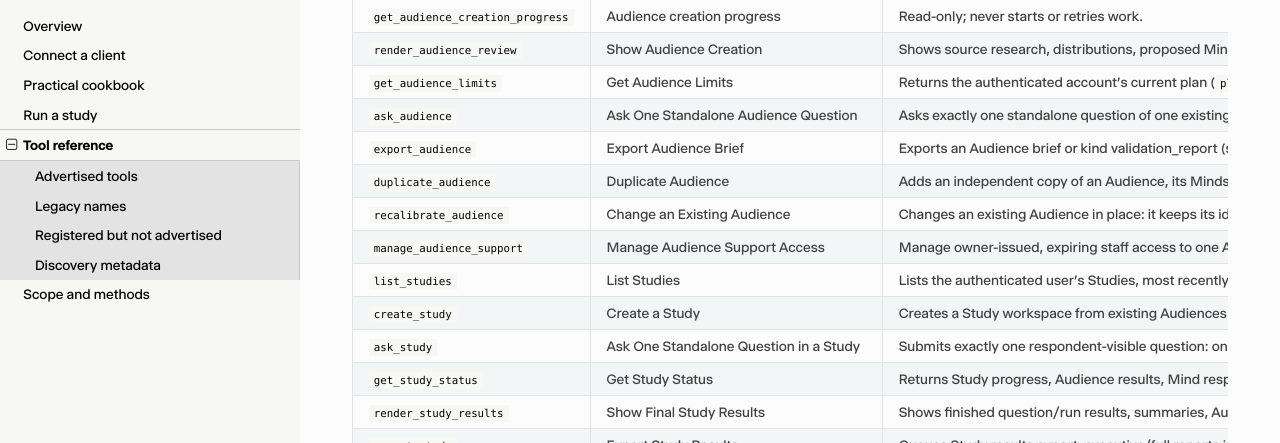
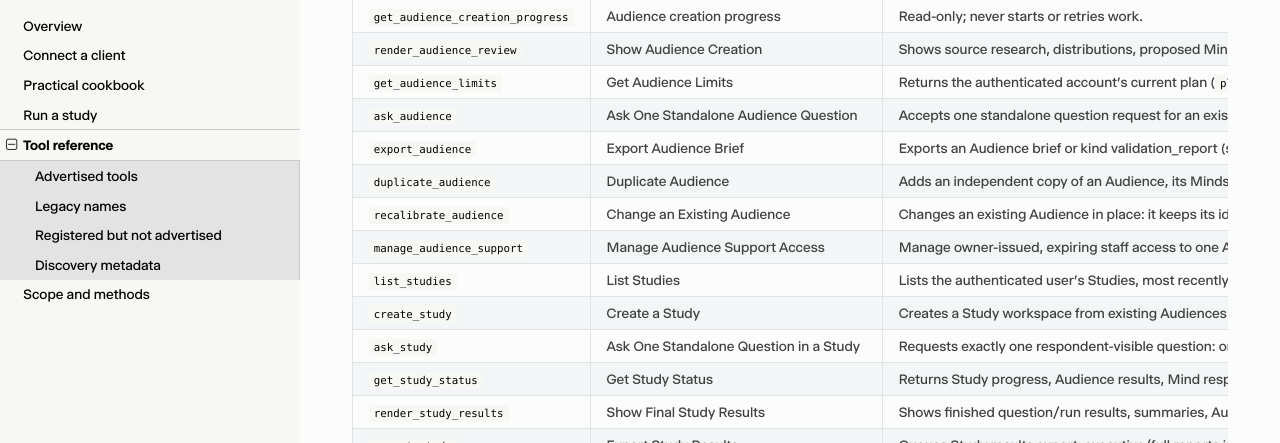
Before and after one commit to minds-ai-co/minds-mcp, an MkDocs documentation site: the page built from reference/tools.md, in a window 1280 px wide and 900 px high, scrolled down 462 px. Shown: the part 153-596 px from the top of the window. Built offline with MkDocs 1.6.1, drawn with Linux system fonts in a browser that asks for light colours; nearby versions of some CDN libraries.

Commit message:
docs: sync MCP surface from production

```diff
--- a/reference/tools.md
+++ b/reference/tools.md
@@ -21,14 +21,14 @@ replace stored data. Inspect the schema and confirmation requirements before cal
 | `get_audience_creation_progress` | Audience creation progress | Read-only; never starts or retries work. | read-only | sparks:read |
 | `render_audience_review` | Show Audience Creation | Shows source research, distributions, proposed Minds, the draft and training for one or more Audience operations, display only: the user confirms or asks for changes in chat. | read-only | sparks:read |
 | `get_audience_limits` | Get Audience Limits | Returns the authenticated account's current plan (`planName`, as the app names it), its Audience size allowance (per-Audience cap including any team or contract allowance, `customSizeMax`, per-mode ceilings) and the synthetic responses left, read live; it supersedes limits stated elsewhere. | read-only | sparks:read |
-| `ask_audience` | Ask One Standalone Audience Question | Asks exactly one standalone question of one existing Audience. | destructive | flows:write |
+| `ask_audience` | Ask One Standalone Audience Question | Accepts one standalone question request for an existing Audience and creates a private Study. | destructive | flows:write |
 | `export_audience` | Export Audience Brief | Exports an Audience brief or kind validation_report (scores, KPIs, answer shares, provenance) as Markdown/PDF/DOCX/PPTX. | destructive | sparks:read, sparks:write |
 | `duplicate_audience` | Duplicate Audience | Adds an independent copy of an Audience, its Minds and retained knowledge. | writes | sparks:write |
 | `recalibrate_audience` | Change an Existing Audience | Changes an existing Audience in place: it keeps its id, its Minds keep theirs (except copies below), and no Mind is deleted. | destructive | sparks:write |
 | `manage_audience_support` | Manage Audience Support Access | Manage owner-issued, expiring staff access to one Audience’s composition and receipts. | destructive | sparks:write |
 | `list_studies` | List Studies | Lists the authenticated user's Studies, most recently updated first, one page at a time: limit (default 20) and offset, with nextOffset to continue. | read-only | flows:read |
 | `create_study` | Create a Study | Creates a Study workspace from existing Audiences or inline Audience configurations. | writes | flows:write |
-| `ask_study` | Ask One Standalone Question in a Study | Submits exactly one respondent-visible question: one standalone question, or one adaptive follow-up whose wording could not be known before earlier results. | destructive | flows:write |
+| `ask_study` | Ask One Standalone Question in a Study | Requests exactly one respondent-visible question: one standalone question, or one adaptive follow-up whose wording could not be known before earlier results. | destructive | flows:write |
 | `get_study_status` | Get Study Status | Returns Study progress, Audience results, Mind responses and export status in the Study display locale. | destructive | flows:read, flows:write |
 | `render_study_results` | Show Final Study Results | Shows finished question/run results, summaries, Audience breakdowns and Mind responses, including partial runs. | destructive | flows:read, flows:write |
 | `export_study` | Export Study Results | Queues Study results export: executive/full reports in PDF/DOCX/PPTX/Markdown; raw CSV/XLS/SPSS SAV. | destructive | flows:read, flows:write |
```
Also changed, not shown: README.md (+2 -2 lines), reference/workflow.md (+2 -2 lines), 1 other file.
